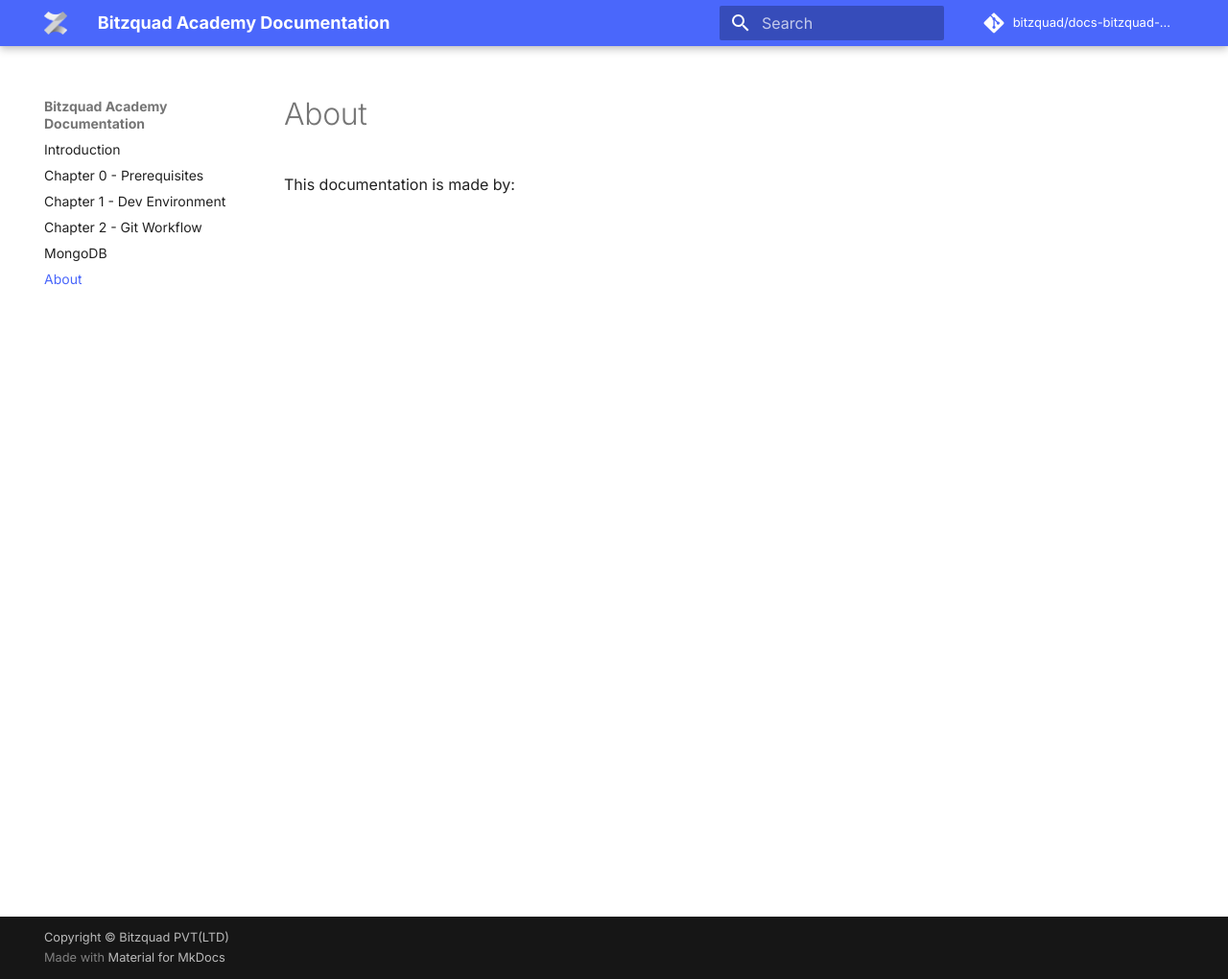
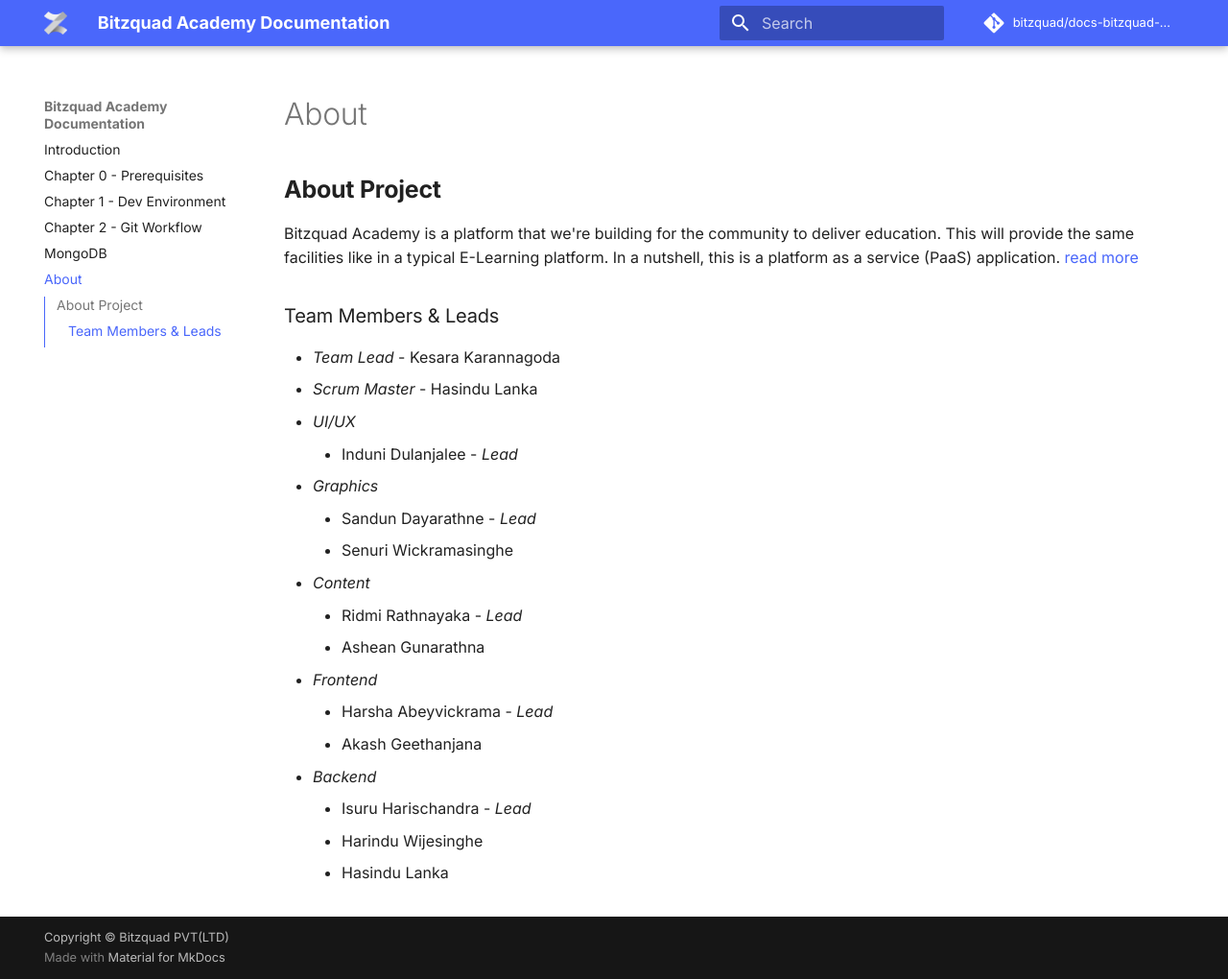
Before and after one commit to bitzquad/docs-bitzquad-academy, an MkDocs documentation site: the page built from docs/about.md, in a window 1280 px wide and 1020 px high. Shown: the whole window at 96% size. Built offline with MkDocs 1.6.1 and Material for MkDocs 9.7.7, drawn with Linux system fonts in a browser that asks for light colours; comment, search, counter and statistics services are not loaded.

Commit message:
Initial teams

```diff
--- a/docs/about.md
+++ b/docs/about.md
@@ -1,2 +1,32 @@
-# About
-This documentation is made by:
+## **About Project**
+
+Bitzquad Academy is a platform that we're building for the community to deliver education. This will provide the same facilities like in a typical E-Learning platform. In a nutshell, this is a platform as a service (PaaS) application. <a href="/">read more</a>
+
+### Team Members & Leads
+
+-   _Team Lead_ - Kesara Karannagoda
+-   _Scrum Master_ - Hasindu Lanka
+
+-   _UI/UX_
+
+    -   Induni Dulanjalee - _Lead_
+
+-   _Graphics_
+
+    -   Sandun Dayarathne - _Lead_
+    -   Senuri Wickramasinghe
+
+-   _Content_
+
+    -   Ridmi Rathnayaka - _Lead_
+    -   Ashean Gunarathna
+
+-   _Frontend_
+
+    -   Harsha Abeyvickrama - _Lead_
+    -   Akash Geethanjana
+
+-   _Backend_
+    -   Isuru Harischandra - _Lead_
+    -   Harindu Wijesinghe
+    -   Hasindu Lanka
```
